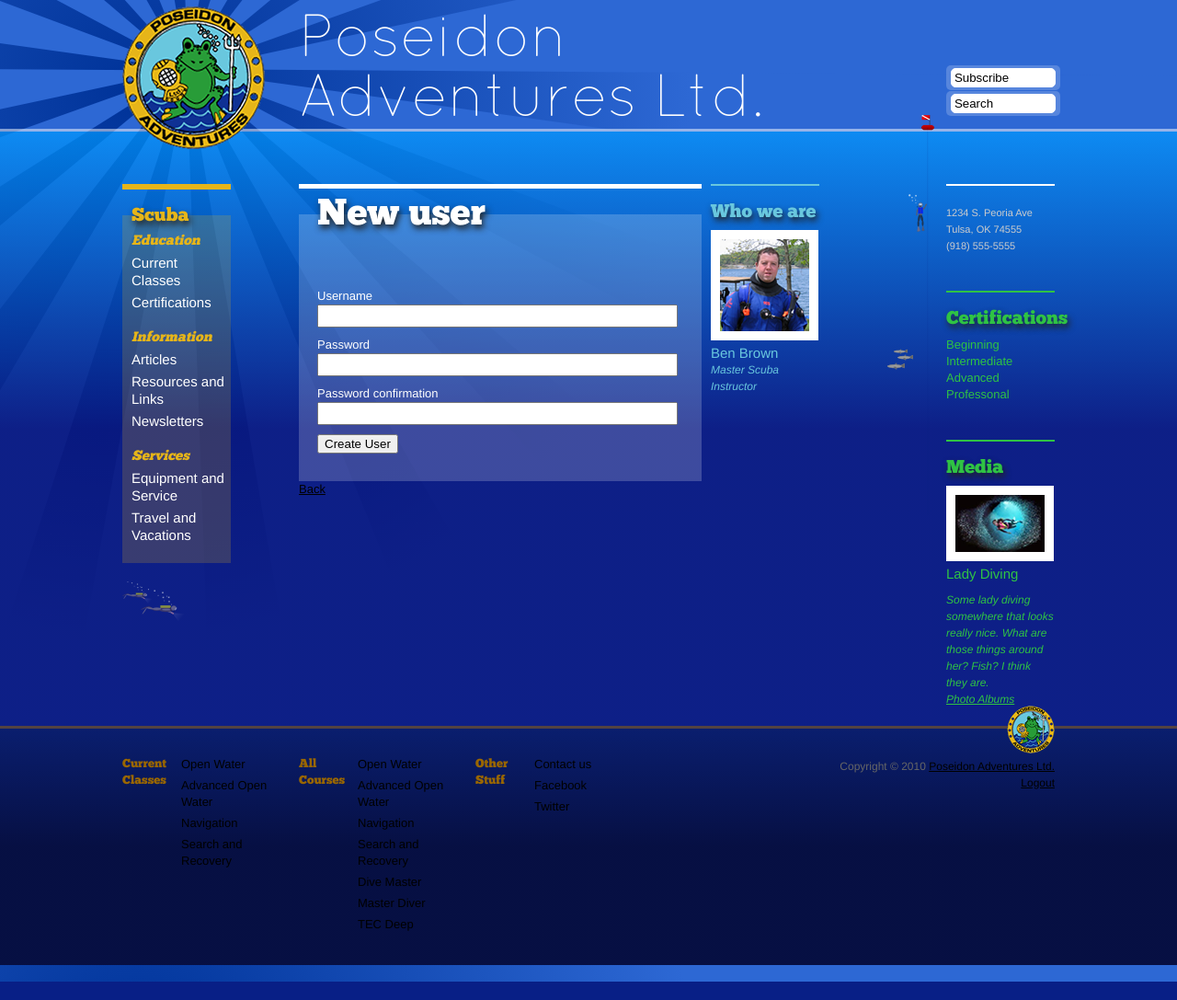
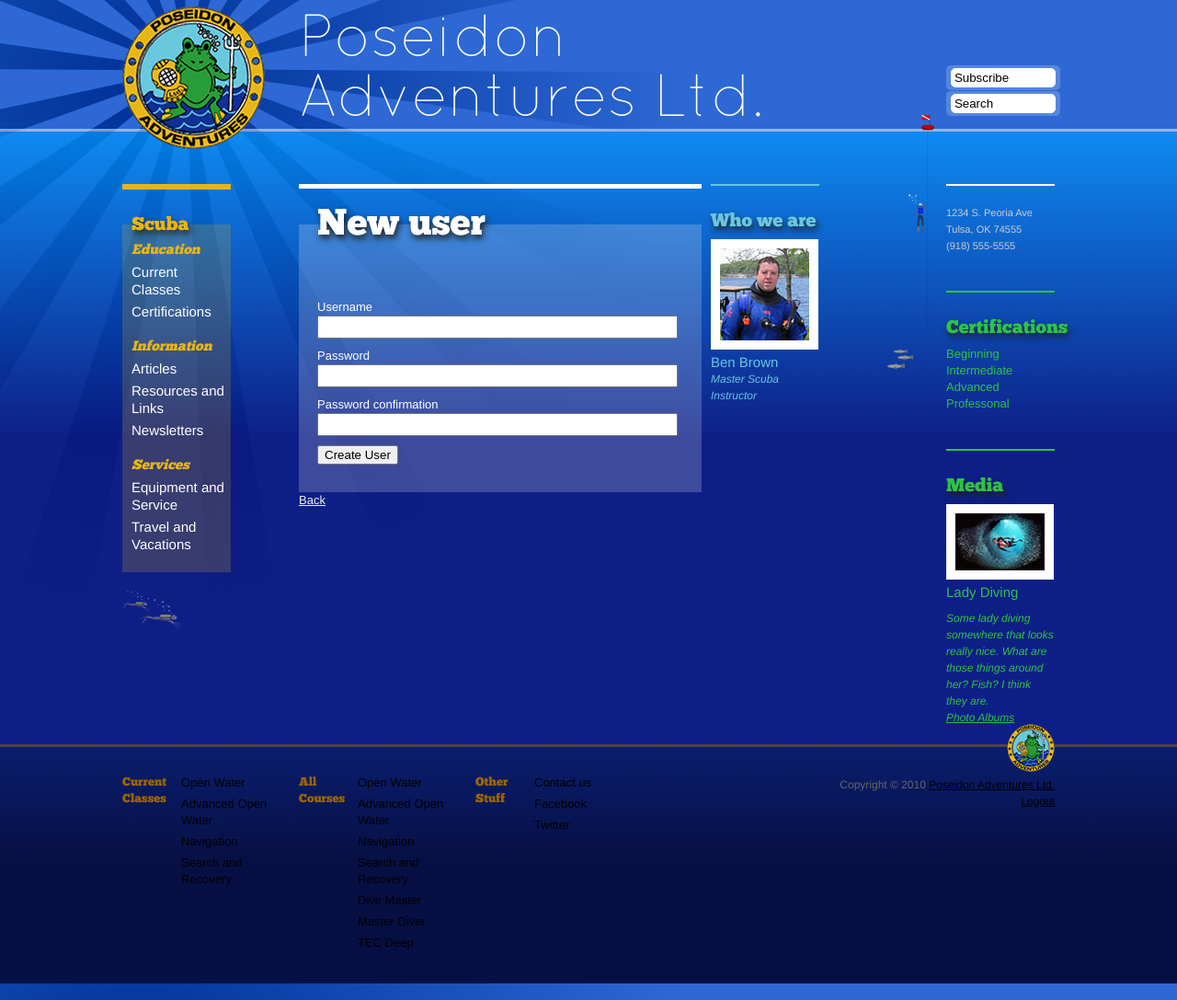
Before and after one commit to noahsinger/PAL, a Rails app: page /users/new in a window 1280 px wide. Shown: the whole page at 92% size. Run offline with Rails 7, Linux system fonts and the light colour scheme; parts of the project's set-up code (start-up, migrations or seed data) failed here and were passed over; some libraries are stand-ins or nearby versions.

Commit message:
more layout tweaks

```diff
--- a/app/stylesheets/partials/_960.scss
+++ b/app/stylesheets/partials/_960.scss
@@ -1,4 +1,4 @@
-/////////////////////////////////////////////////////////
+///////////////////////////////////////////////////////
 // default 960 - 15 column view
 
 	#map_for_editing, #map_for_showing {
@@ -148,11 +148,20 @@
 		margin-top: 10px;
 	}
 
+	a:visited {
+		color: #ccc;
+	}
+
+	a {
+		color: #eee;
+	}
+
 	h1 {
-		padding-top: 20px;
+		padding-top: 30px;
 
 		position: relative;
-		top: 10px;
+		top: 10px; //push h1 down onto the content
+
 
 		font-size: 20px;
 		font-family: 'ChunkFiveRegular', Arial, sans-serif;
@@ -203,10 +212,18 @@
 	#main_content {
 		min-height: 400px;
 		padding-bottom: 30px;
+		position: relative;
 
 		h1 {
 			font-size: 40px;
+
+			line-height: 40px;  //for h1's that wrap to multilines
+			margin-bottom: -10px;
+//			margin-bottom: -54px;
+			padding-bottom: 20px;
+			padding-top: 20px;
 			padding-left: 20px;
+
 			color: #fff;
 			border-top: 5px solid #fff;
 		}
@@ -247,6 +264,8 @@
 		}
 
 		form {
+			background-image: url(../images/white_bg.png);
+
 			label {
 //				display: block;
 			}
@@ -259,7 +278,8 @@
 
 			div.field, div.actions, p.field, p.actions {
 				padding: 0px 20px 10px 20px;
-				background-image: url(../images/white_bg.png);
+//				background-image: url(../images/white_bg.png);
+				background-image: none;
 				margin: 0;
 			}
 
@@ -281,6 +301,14 @@
 				th:first-child, td:first-child {
 					padding-left: 20px;
 				}
+
+				td {
+					padding: 5px 10px;
+				}
+			}
+
+			tr.odd {
+				background-image: url(../images/white_bg.png);
 			}
 		}
 
--- a/app/views/certification_levels/edit.html.erb
+++ b/app/views/certification_levels/edit.html.erb
@@ -1,4 +1,4 @@
-<h1>Editing certification_level</h1>
+<h1>Editing Certification Level</h1>
 
 <%= render 'form' %>
 
--- a/app/views/certification_levels/index.html.erb
+++ b/app/views/certification_levels/index.html.erb
@@ -11,7 +11,6 @@
 <% @certification_levels.each do |certification_level| %>
   <tr>
     <td><%= certification_level.name %></td>
-    <td><%= link_to 'Show', certification_level %></td>
     <td><%= link_to 'Edit', edit_certification_level_path(certification_level) %></td>
     <td><%= link_to 'Destroy', certification_level, :confirm => 'Are you sure?', :method => :delete %></td>
   </tr>
--- a/public/javascripts/application.js
+++ b/public/javascripts/application.js
@@ -128,4 +128,23 @@
 
 	setTimeout( function( ) {$("#notice").slideDown("slow")}, 1000 );
 	setTimeout( function( ) {$("#alert").slideDown("slow")}, 1000 );
+
+	//fix main-content h1 vertical spacing
+	if( $("#main_content>h1").size( ) > 0 ) {
+		var bottom_margin = -($("#main_content>h1").outerHeight( ) - 54);
+		$("#main_content>h1").css( "margin-bottom", bottom_margin );
+
+		// alert( "padding-top is " + $("#main_content>h1 ~ *").first( ).css("padding-top").substring( 0, $("#main_content>h1 ~ *").first( ).css("padding-top").indexOf( "px" ) ) );
+
+		if( $("#main_content>h1 ~ *").first( ).css("padding-top").substring( 0, $("#main_content>h1 ~ *").first( ).css("padding-top").indexOf( "px" ) ) < -bottom_margin ) {
+			$("#main_content>h1 ~ *").first( ).css("padding-top", -bottom_margin);
+		}
+
+		// alert( "height: " + $("#main_content>h1").outerHeight( ) + "\nbottom_margin: " + bottom_margin );
+	}
+
+	//zebra stripe the tables
+	$("table tr:odd").each( function( ) {
+		$(this).addClass("odd");
+	});
 });
--- a/public/stylesheets/screen.css
+++ b/public/stylesheets/screen.css
@@ -292,26 +292,34 @@
   margin-top: 10px;
 }
 /* line 151, ../../app/stylesheets/partials/_960.scss */
+#content a:visited {
+  color: #ccc;
+}
+/* line 155, ../../app/stylesheets/partials/_960.scss */
+#content a {
+  color: #eee;
+}
+/* line 159, ../../app/stylesheets/partials/_960.scss */
 #content h1 {
-  padding-top: 20px;
+  padding-top: 30px;
   position: relative;
   top: 10px;
   font-size: 20px;
   font-family: 'ChunkFiveRegular', Arial, sans-serif;
   text-shadow: 2px 4px 7px #222;
 }
-/* line 163, ../../app/stylesheets/partials/_960.scss */
+/* line 172, ../../app/stylesheets/partials/_960.scss */
 #content .scuba_nav h1 {
   color: #E6B519;
   border-top: 6px solid #E6B519;
   padding-left: 10px;
 }
-/* line 169, ../../app/stylesheets/partials/_960.scss */
+/* line 178, ../../app/stylesheets/partials/_960.scss */
 #content .scuba_nav ul {
   background-image: url(../images/yellow_bg.png);
   list-style: none;
 }
-/* line 173, ../../app/stylesheets/partials/_960.scss */
+/* line 182, ../../app/stylesheets/partials/_960.scss */
 #content .scuba_nav ul .header {
   font-family: 'ChunkFiveRegular', Arial, sans-serif;
   font-style: italic;
@@ -319,44 +327,49 @@
   color: #E6B519;
   padding: 20px 10px 0px 10px;
 }
-/* line 181, ../../app/stylesheets/partials/_960.scss */
+/* line 190, ../../app/stylesheets/partials/_960.scss */
 #content .scuba_nav ul li {
   padding: 5px 5px 0px 10px;
 }
-/* line 185, ../../app/stylesheets/partials/_960.scss */
+/* line 194, ../../app/stylesheets/partials/_960.scss */
 #content .scuba_nav ul li a {
   color: #fff;
   font-size: 15px;
   text-decoration: none;
   font-weight: normal;
 }
-/* line 194, ../../app/stylesheets/partials/_960.scss */
+/* line 203, ../../app/stylesheets/partials/_960.scss */
 #content .scuba_nav ul:nth-child(4) {
   padding-bottom: 20px;
 }
-/* line 198, ../../app/stylesheets/partials/_960.scss */
+/* line 207, ../../app/stylesheets/partials/_960.scss */
 #content .scuba_nav img {
   margin-top: 20px;
 }
-/* line 203, ../../app/stylesheets/partials/_960.scss */
+/* line 212, ../../app/stylesheets/partials/_960.scss */
 #content #main_content {
   min-height: 400px;
   padding-bottom: 30px;
-}
-/* line 207, ../../app/stylesheets/partials/_960.scss */
+  position: relative;
+}
+/* line 217, ../../app/stylesheets/partials/_960.scss */
 #content #main_content h1 {
   font-size: 40px;
+  line-height: 40px;
+  margin-bottom: -10px;
+  padding-bottom: 20px;
+  padding-top: 20px;
   padding-left: 20px;
   color: #fff;
   border-top: 5px solid #fff;
 }
-/* line 214, ../../app/stylesheets/partials/_960.scss */
+/* line 231, ../../app/stylesheets/partials/_960.scss */
 #content #main_content .field_with_errors {
   padding: 2px;
   background-color: red;
   display: table;
 }
-/* line 220, ../../app/stylesheets/partials/_960.scss */
+/* line 237, ../../app/stylesheets/partials/_960.scss */
 #content #main_content #error_explanation {
   width: 450px;
   border: 2px solid red;
@@ -367,7 +380,7 @@
   margin-top: 30px;
   background-color: #f0f0f0;
 }
-/* line 231, ../../app/stylesheets/partials/_960.scss */
+/* line 248, ../../app/stylesheets/partials/_960.scss */
 #content #main_content #error_explanation h2 {
   text-align: left;
   font-weight: bold;
@@ -378,69 +391,81 @@
   background-color: #c00;
   color: #fff;
 }
-/* line 242, ../../app/stylesheets/partials/_960.scss */
+/* line 259, ../../app/stylesheets/partials/_960.scss */
 #content #main_content #error_explanation ul li {
   font-size: 12px;
   list-style: none;
   padding: 5px 15px;
   color: #000;
 }
-/* line 254, ../../app/stylesheets/partials/_960.scss */
+/* line 266, ../../app/stylesheets/partials/_960.scss */
+#content #main_content form {
+  background-image: url(../images/white_bg.png);
+}
+/* line 273, ../../app/stylesheets/partials/_960.scss */
 #content #main_content form input[type="text"], #content #main_content form input[type="password"] {
   width: 95%;
   font-size: 13px;
   padding: 3px 5px;
 }
-/* line 260, ../../app/stylesheets/partials/_960.scss */
+/* line 279, ../../app/stylesheets/partials/_960.scss */
 #content #main_content form div.field, #content #main_content form div.actions, #content #main_content form p.field, #content #main_content form p.actions {
   padding: 0px 20px 10px 20px;
-  background-image: url(../images/white_bg.png);
+  background-image: none;
   margin: 0;
 }
-/* line 266, ../../app/stylesheets/partials/_960.scss */
+/* line 286, ../../app/stylesheets/partials/_960.scss */
 #content #main_content form div.field:nth-child(2), #content #main_content form p.field:nth-child(2) {
   padding-top: 30px;
 }
-/* line 271, ../../app/stylesheets/partials/_960.scss */
+/* line 291, ../../app/stylesheets/partials/_960.scss */
 #content #main_content table {
   width: 100%;
   padding: 30px 0px;
   background-image: url(../images/white_bg.png);
 }
-/* line 277, ../../app/stylesheets/partials/_960.scss */
+/* line 297, ../../app/stylesheets/partials/_960.scss */
 #content #main_content table tr th {
   font-weight: bold;
 }
-/* line 281, ../../app/stylesheets/partials/_960.scss */
+/* line 301, ../../app/stylesheets/partials/_960.scss */
 #content #main_content table tr th:first-child, #content #main_content table tr td:first-child {
   padding-left: 20px;
 }
-/* line 287, ../../app/stylesheets/partials/_960.scss */
+/* line 305, ../../app/stylesheets/partials/_960.scss */
+#content #main_content table tr td {
+  padding: 5px 10px;
+}
+/* line 310, ../../app/stylesheets/partials/_960.scss */
+#content #main_content table tr.odd {
+  background-image: url(../images/white_bg.png);
+}
+/* line 315, ../../app/stylesheets/partials/_960.scss */
 #content #main_content p {
   padding: 0px 20px 20px 20px;
   background-image: url(../images/white_bg.png);
 }
-/* line 292, ../../app/stylesheets/partials/_960.scss */
+/* line 320, ../../app/stylesheets/partials/_960.scss */
 #content #main_content p:nth-child(3) {
   padding-top: 30px;
 }
-/* line 296, ../../app/stylesheets/partials/_960.scss */
+/* line 324, ../../app/stylesheets/partials/_960.scss */
 #content #main_content #contact_info {
   border-top: 5px solid #fff;
   padding-top: 30px;
   padding-bottom: 25px;
 }
-/* line 301, ../../app/stylesheets/partials/_960.scss */
+/* line 329, ../../app/stylesheets/partials/_960.scss */
 #content #main_content #contact_info article[itemtype="http://data-vocabulary.org/Organization"] {
   background-image: url(../images/white_bg.png);
   padding: 10px 0;
   float: left;
 }
-/* line 306, ../../app/stylesheets/partials/_960.scss */
+/* line 334, ../../app/stylesheets/partials/_960.scss */
 #content #main_content #contact_info article[itemtype="http://data-vocabulary.org/Organization"] h1 {
   display: none;
 }
-/* line 310, ../../app/stylesheets/partials/_960.scss */
+/* line 338, ../../app/stylesheets/partials/_960.scss */
 #content #main_content #contact_info article[itemtype="http://data-vocabulary.org/Organization"] p {
   padding: 0;
   color: #ccc;
@@ -450,7 +475,7 @@
   top: 2px;
   z-index: 1;
 }
-/* line 320, ../../app/stylesheets/partials/_960.scss */
+/* line 348, ../../app/stylesheets/partials/_960.scss */
 #content #main_content #contact_info article[itemtype="http://data-vocabulary.org/Organization"] p:after {
   content: ".";
   display: block;
@@ -458,33 +483,33 @@
   clear: both;
   visibility: hidden;
 }
-/* line 328, ../../app/stylesheets/partials/_960.scss */
+/* line 356, ../../app/stylesheets/partials/_960.scss */
 #content #main_content #contact_info article[itemtype="http://data-vocabulary.org/Organization"] p[itemprop="address"] {
   float: left;
   padding-left: 20px;
 }
-/* line 341, ../../app/stylesheets/partials/_960.scss */
+/* line 369, ../../app/stylesheets/partials/_960.scss */
 #content #main_content #contact_info article[itemtype="http://data-vocabulary.org/Organization"] p[itemprop="address"] span[itemprop="postal-code"] {
   margin-right: 10px;
 }
-/* line 345, ../../app/stylesheets/partials/_960.scss */
+/* line 373, ../../app/stylesheets/partials/_960.scss */
 #content #main_content #contact_info article[itemtype="http://data-vocabulary.org/Organization"] p[itemprop="address"] span[itemprop="country-name"] {
   display: none;
 }
-/* line 350, ../../app/stylesheets/partials/_960.scss */
+/* line 378, ../../app/stylesheets/partials/_960.scss */
 #content #main_content #contact_info article[itemtype="http://data-vocabulary.org/Organization"] p[itemprop="tel"] {
   float: left;
 }
-/* line 354, ../../app/stylesheets/partials/_960.scss */
+/* line 382, ../../app/stylesheets/partials/_960.scss */
 #content #main_content #contact_info article[itemtype="http://data-vocabulary.org/Organization"] a[itemprop="url"] {
   display: none;
 }
-/* line 358, ../../app/stylesheets/partials/_960.scss */
+/* line 386, ../../app/stylesheets/partials/_960.scss */
 #content #main_content #contact_info article[itemtype="http://data-vocabulary.org/Organization"] .links {
   float: right;
   padding-right: 20px;
 }
-/* line 362, ../../app/stylesheets/partials/_960.scss */
+/* line 390, ../../app/stylesheets/partials/_960.scss */
 #content #main_content #contact_info article[itemtype="http://data-vocabulary.org/Organization"] .links a {
   color: #69C7DE;
   font-weight: bold;
@@ -492,11 +517,11 @@
   float: right;
   margin-left: 10px;
 }
-/* line 370, ../../app/stylesheets/partials/_960.scss */
+/* line 398, ../../app/stylesheets/partials/_960.scss */
 #content #main_content #contact_info article[itemtype="http://data-vocabulary.org/Organization"] .links a:hover {
   color: #fff;
 }
-/* line 376, ../../app/stylesheets/partials/_960.scss */
+/* line 404, ../../app/stylesheets/partials/_960.scss */
 #content #main_content #contact_info article[itemtype="http://data-vocabulary.org/Organization"]:after {
   content: ".";
   display: block;
@@ -504,144 +529,144 @@
   clear: both;
   visibility: hidden;
 }
-/* line 386, ../../app/stylesheets/partials/_960.scss */
+/* line 414, ../../app/stylesheets/partials/_960.scss */
 #content .who_we_are {
   color: #69C7DE;
 }
-/* line 389, ../../app/stylesheets/partials/_960.scss */
+/* line 417, ../../app/stylesheets/partials/_960.scss */
 #content .who_we_are h1 {
   border-top: 2px solid #69C7DE;
   padding-bottom: 20px;
 }
-/* line 394, ../../app/stylesheets/partials/_960.scss */
+/* line 422, ../../app/stylesheets/partials/_960.scss */
 #content .who_we_are img {
   padding: 10px;
   background-color: #fff;
 }
-/* line 399, ../../app/stylesheets/partials/_960.scss */
+/* line 427, ../../app/stylesheets/partials/_960.scss */
 #content .who_we_are h2 {
   font-size: 15px;
 }
-/* line 403, ../../app/stylesheets/partials/_960.scss */
+/* line 431, ../../app/stylesheets/partials/_960.scss */
 #content .who_we_are p {
   font-size: 12px;
   font-style: italic;
   padding-bottom: 20px;
 }
-/* line 409, ../../app/stylesheets/partials/_960.scss */
+/* line 437, ../../app/stylesheets/partials/_960.scss */
 #content .who_we_are a {
   color: #69C7DE;
   font-weight: bold;
 }
-/* line 417, ../../app/stylesheets/partials/_960.scss */
+/* line 445, ../../app/stylesheets/partials/_960.scss */
 #content .contact_us article[itemtype="http://data-vocabulary.org/Organization"] h1 {
   display: none;
 }
-/* line 421, ../../app/stylesheets/partials/_960.scss */
+/* line 449, ../../app/stylesheets/partials/_960.scss */
 #content .contact_us article[itemtype="http://data-vocabulary.org/Organization"] p {
   padding: 0;
   color: #ccc;
   font-size: 11px;
   background: none;
 }
-/* line 445, ../../app/stylesheets/partials/_960.scss */
+/* line 473, ../../app/stylesheets/partials/_960.scss */
 #content .contact_us article[itemtype="http://data-vocabulary.org/Organization"] p[itemprop="address"] span[itemprop="country-name"] {
   display: none;
 }
-/* line 454, ../../app/stylesheets/partials/_960.scss */
+/* line 482, ../../app/stylesheets/partials/_960.scss */
 #content .contact_us article[itemtype="http://data-vocabulary.org/Organization"] a[itemprop="url"] {
   display: none;
 }
-/* line 458, ../../app/stylesheets/partials/_960.scss */
+/* line 486, ../../app/stylesheets/partials/_960.scss */
 #content .contact_us article[itemtype="http://data-vocabulary.org/Organization"] .links a {
   display: none;
   color: #69C7DE;
   font-weight: bold;
   text-decoration: none;
 }
-/* line 467, ../../app/stylesheets/partials/_960.scss */
+/* line 495, ../../app/stylesheets/partials/_960.scss */
 #content .certifications {
   color: #2FC344;
   margin-top: 20px;
   margin-bottom: 20px;
 }
-/* line 472, ../../app/stylesheets/partials/_960.scss */
+/* line 500, ../../app/stylesheets/partials/_960.scss */
 #content .certifications h1 {
   color: #2FC344;
   border-top: 2px solid #2FC344;
   padding-bottom: 20px;
 }
-/* line 478, ../../app/stylesheets/partials/_960.scss */
+/* line 506, ../../app/stylesheets/partials/_960.scss */
 #content .certifications ul {
   list-style: none;
   margin: 0;
 }
-/* line 483, ../../app/stylesheets/partials/_960.scss */
+/* line 511, ../../app/stylesheets/partials/_960.scss */
 #content .certifications ul li a {
   text-decoration: none;
 }
-/* line 489, ../../app/stylesheets/partials/_960.scss */
+/* line 517, ../../app/stylesheets/partials/_960.scss */
 #content .certifications a {
   color: #2FC344;
 }
-/* line 494, ../../app/stylesheets/partials/_960.scss */
+/* line 522, ../../app/stylesheets/partials/_960.scss */
 #content .media {
   color: #2FC344;
   margin-bottom: 20px;
 }
-/* line 498, ../../app/stylesheets/partials/_960.scss */
+/* line 526, ../../app/stylesheets/partials/_960.scss */
 #content .media h1 {
   color: #2FC344;
   border-top: 2px solid #2FC344;
   padding-bottom: 20px;
 }
-/* line 504, ../../app/stylesheets/partials/_960.scss */
+/* line 532, ../../app/stylesheets/partials/_960.scss */
 #content .media h2 {
   font-size: 15px;
   padding-bottom: 10px;
 }
-/* line 509, ../../app/stylesheets/partials/_960.scss */
+/* line 537, ../../app/stylesheets/partials/_960.scss */
 #content .media img {
   padding: 10px;
   background-color: #fff;
 }
-/* line 514, ../../app/stylesheets/partials/_960.scss */
+/* line 542, ../../app/stylesheets/partials/_960.scss */
 #content .media p {
   font-size: 12px;
   font-style: italic;
 }
-/* line 519, ../../app/stylesheets/partials/_960.scss */
+/* line 547, ../../app/stylesheets/partials/_960.scss */
 #content .media p.description {
   display: none;
 }
-/* line 523, ../../app/stylesheets/partials/_960.scss */
+/* line 551, ../../app/stylesheets/partials/_960.scss */
 #content .media a {
   color: #2FC344;
 }
 
-/* line 529, ../../app/stylesheets/partials/_960.scss */
+/* line 557, ../../app/stylesheets/partials/_960.scss */
 footer {
   padding-top: 30px;
   padding-bottom: 30px;
 }
-/* line 533, ../../app/stylesheets/partials/_960.scss */
+/* line 561, ../../app/stylesheets/partials/_960.scss */
 footer h1 {
   color: #996600;
   font-family: 'ChunkFiveRegular', Arial, sans-serif;
 }
-/* line 538, ../../app/stylesheets/partials/_960.scss */
+/* line 566, ../../app/stylesheets/partials/_960.scss */
 footer ul {
   list-style: none;
 }
-/* line 541, ../../app/stylesheets/partials/_960.scss */
+/* line 569, ../../app/stylesheets/partials/_960.scss */
 footer ul li {
   padding-bottom: 5px;
 }
-/* line 544, ../../app/stylesheets/partials/_960.scss */
+/* line 572, ../../app/stylesheets/partials/_960.scss */
 footer ul li a {
   text-decoration: none;
 }
-/* line 550, ../../app/stylesheets/partials/_960.scss */
+/* line 578, ../../app/stylesheets/partials/_960.scss */
 footer #copyright {
   margin-top: -55px;
   font-size: 12px;
```
Also changed, not shown: app/views/sections/show.html.erb (+12 -6 lines).
